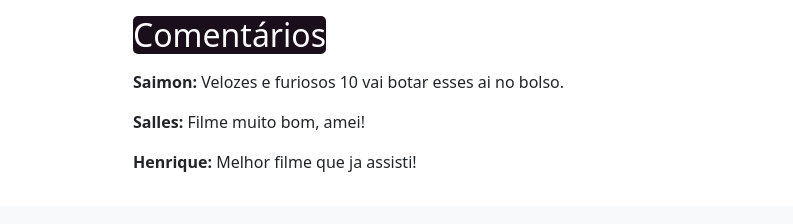
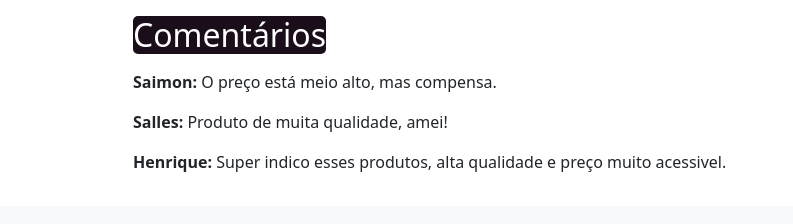
Before and after one commit to mts10/FrontEnd-Petshop, a React (Create React App) app: page /detalhes/1 in a window 1280 px wide. Shown: the part 489-713 px from the top of the page, without its empty margins (427-1220 px from the left). Built offline with nearby package versions, Linux system fonts and the light colour scheme; no server answers.

Commit message:
Ajustando Home

```diff
--- a/src/componentes/Button/assistido.js
+++ /dev/null
@@ -1,10 +0,0 @@
-
-function Assistido(props) {
-    return (
-        <button className=".btnassist" onClick={() => props.onClick(props.id)}>
-            {props.assistido ? "Assistir Novamente" : "Assistir Agora"}
-        </button>
-    );
-}
-
-export default Assistido;
--- a/src/componentes/Comentarios/index.js
+++ b/src/componentes/Comentarios/index.js
@@ -3,18 +3,18 @@ const comentarios = [
         id: 1,
 
         usuario: "Saimon",
-        mensagem: "Velozes e furiosos 10 vai botar esses ai no bolso.",
+        mensagem: "O preço está meio alto, mas compensa.",
     },
     {
         id: 2,
 
         usuario: "Salles",
-        mensagem: "Filme muito bom, amei!",
+        mensagem: "Produto de muita qualidade, amei!",
     },
     {
         id: 3,
         usuario: "Henrique",
-        mensagem: "Melhor filme que ja assisti!",
+        mensagem: "Super indico esses produtos, alta qualidade e preço muito acessivel.",
     },
 ];
 
--- a/src/pages/cadastro.js
+++ b/src/pages/cadastro.js
@@ -14,7 +14,7 @@ function Cadastro() {
   const [numeroCvc, setNumeroCvc] = useState('');
   const [email, setEmail] = useState('');
   const [senha, setSenha] = useState('');
-  const [selectedPlan, setSelectedPlan] = useState('');
+  const [image, setImage] = useState('');
 
   function handleNameChange(event) {
     setName(event.target.value);
@@ -27,6 +27,9 @@ function Cadastro() {
   }
   function handleCpfChange(event) {
     setCpf(event.target.value);
+  }
+  function handleImageChange(event) {
+    setImage(event.target.value);
   }
   function handleNomeCartaoChange(event) {
     setNomeCartao(event.target.value);
@@ -56,6 +59,7 @@ function Cadastro() {
       Telefone: telefone,
       Endereco: endereco,
       Cpf: cpf,
+      Imagem: image,
       NomeCartao: nomeCartao,
       NumeroCartao: numeroCartao,
       NumeroCVC: numeroCvc,
@@ -98,6 +102,11 @@ function Cadastro() {
           <div className="mt-3">
             <label >CPF:</label><br/>
             <input className="form-control" placeholder="CPF" id="CpfInput" type="text" value={cpf} onChange={handleCpfChange} />
+          </div>
+          <div className="mt-3">
+          <label ><b>Carregue sua foto de perfil:</b></label><br/>
+          <input type="file" name="image" onChange={e => setImage(e.target.files[0])}/> <br/>
+
           </div>
         </div>
         <div className="col">
--- a/src/pages/home.js
+++ b/src/pages/home.js
@@ -5,7 +5,6 @@ import Keys from "../Config/key";
 import { useState } from "react";
 import React, { useEffect } from "react"
 import { Link } from "react-router-dom";
-import Assistido from "../componentes/Button/assistido";
 
 
 
@@ -153,11 +152,7 @@ function Home() {
                             </Link>
                             <span>{movie.titulo}</span>
                             <span>Nota: {movie.nota}</span>
-                            <Assistido
-                                assistido={movie.assistido}
-                                onClick={handleAssistidoClick}
-                                id={movie.id}
-                            />
+
                         </Movie>
                     );
                 })}
```
